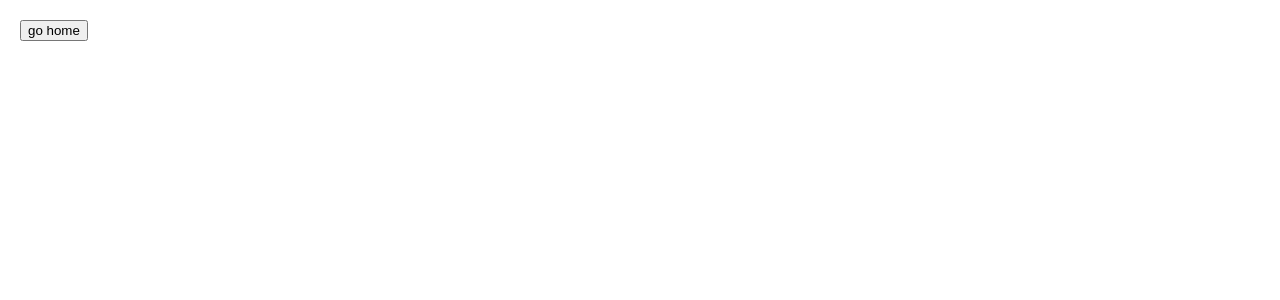
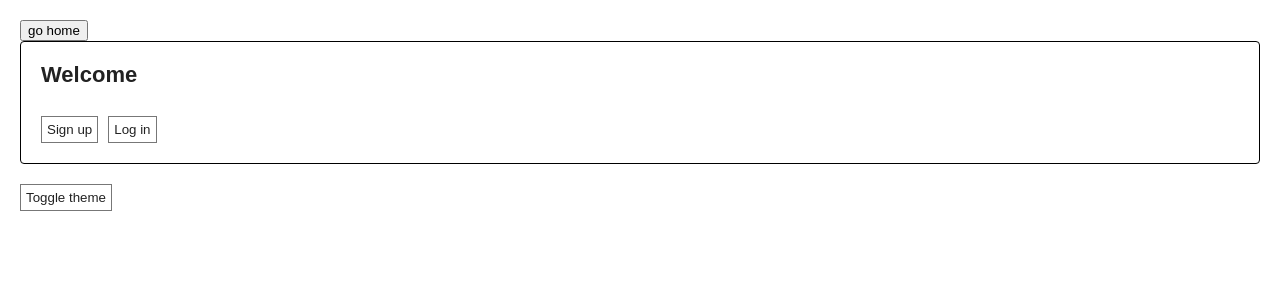
Before and after one commit to LameckMeshack/react4, a React (Create React App) app: page /login in a window 1280 px wide. Shown: the top 300 px of the page. Built offline with nearby package versions, Linux system fonts and the light colour scheme.

Commit message:
*Refactored login

```diff
--- a/src/Pages/Login.jsx
+++ b/src/Pages/Login.jsx
@@ -1,4 +1,5 @@
 import { useNavigate } from "react-router";
+import MyApp from "../components/context/MyApp";
 function Login() {
   let navigate = useNavigate();
   function handleClick() {
@@ -8,6 +9,7 @@ function Login() {
   return (
     <div>
       <button onClick={handleClick}>go home</button>
+      <MyApp />
     </div>
   );
 }
```
